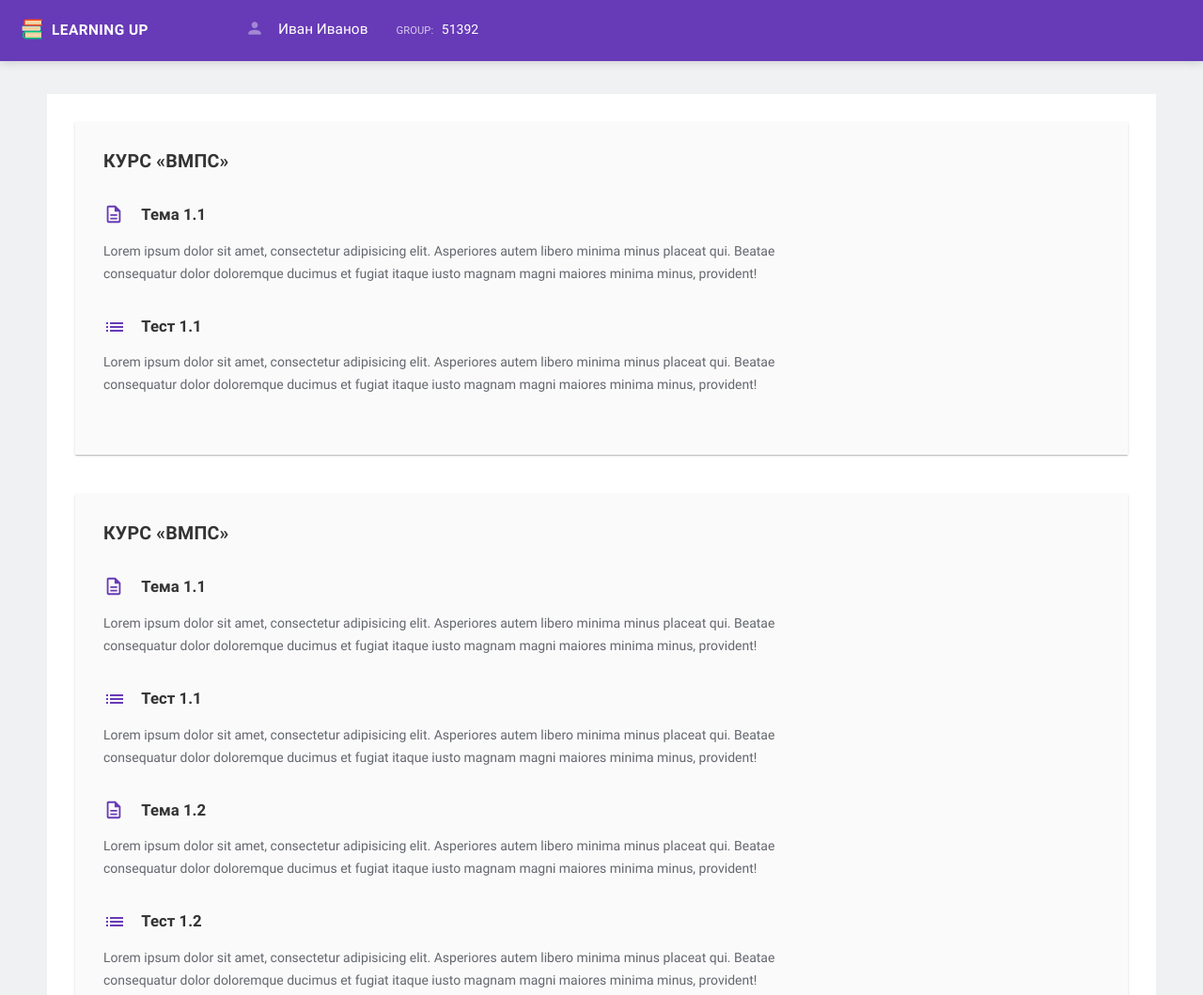
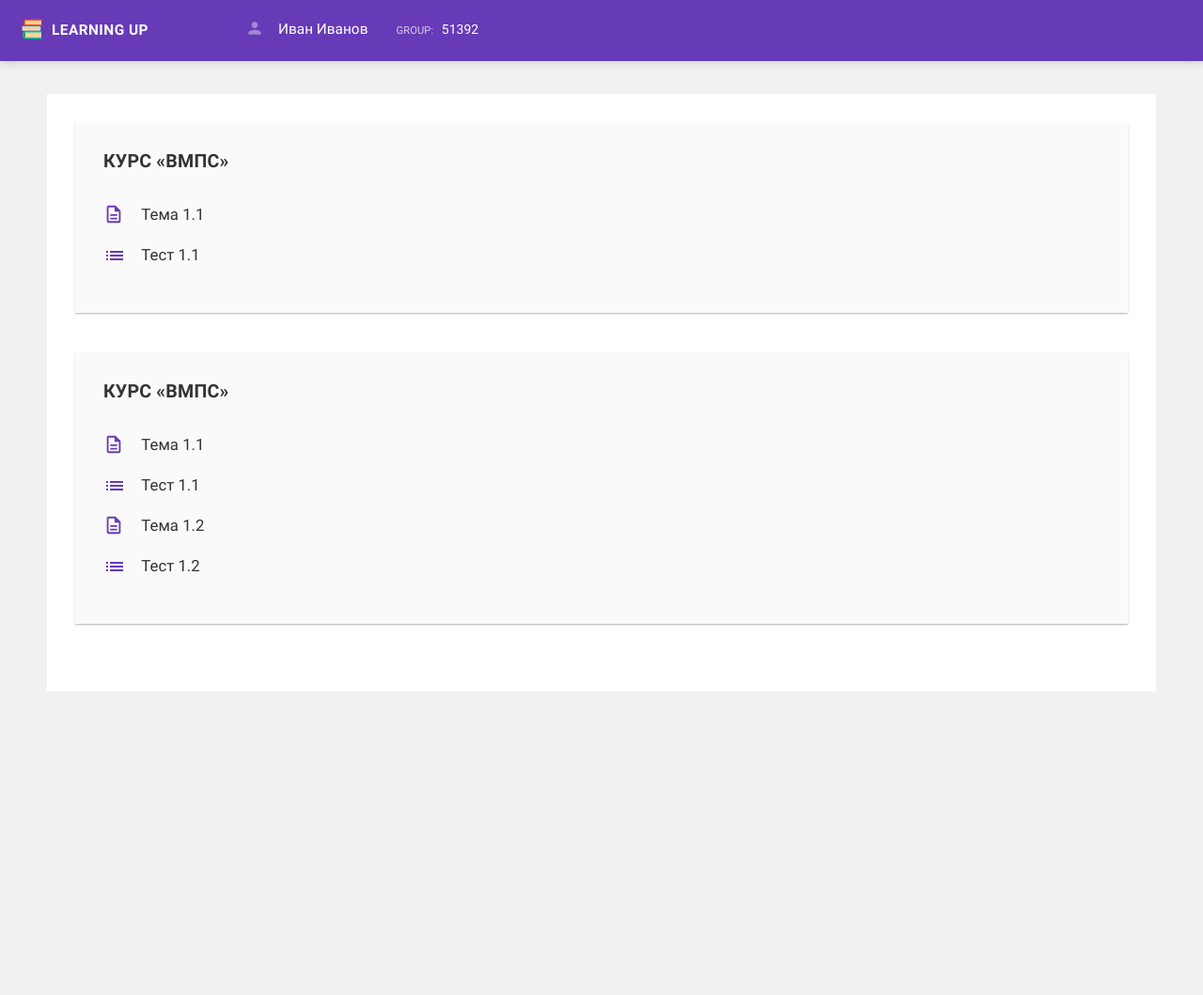
Before and after one commit to dimadk24/learning-app-layout, a website: page source/dashboard.html in a window 1280 px wide. Shown: the top 1059 px of the page at 94% size. After the commit the page ends 806 px from the top, so only its background shows below. Drawn offline with nearby package versions, Linux system fonts and the light colour scheme; files that its build step writes are made by us from their sources.

Commit message:
feat: remove unnecessary descriptions

```diff
--- a/source/dashboard.html
+++ b/source/dashboard.html
@@ -14,10 +14,7 @@
 
 <body>
   <header class="page-header">
-    <h1 class="page-header__title">
-      <span class="page-header__icon"></span>
-      Learning up
-    </h1>
+    <h1 class="page-header__title">Learning up</h1>
 
     <nav class="nav">
       <p class="nav__student">
@@ -35,23 +32,11 @@
         <a href="#">
           <div class="course-item course-item--theme">
             <span class="course-item__name">Тема 1.1</span>
-            <p class="course-item__description">
-              Lorem ipsum dolor sit amet, consectetur adipisicing elit. Asperiores
-              autem libero minima minus placeat qui. Beatae consequatur dolor
-              doloremque ducimus et fugiat itaque iusto magnam magni maiores
-              minima minus, provident!
-            </p>
           </div>
         </a>
         <a href="#">
           <div class="course-item course-item--test">
             <span class="course-item__name">Тест 1.1</span>
-            <p class="course-item__description">
-              Lorem ipsum dolor sit amet, consectetur adipisicing elit. Asperiores
-              autem libero minima minus placeat qui. Beatae consequatur dolor
-              doloremque ducimus et fugiat itaque iusto magnam magni maiores
-              minima minus, provident!
-            </p>
           </div>
         </a>
       </div>
@@ -61,46 +46,22 @@
         <a href="#">
           <div class="course-item course-item--theme">
             <span class="course-item__name">Тема 1.1</span>
-            <p class="course-item__description">
-              Lorem ipsum dolor sit amet, consectetur adipisicing elit. Asperiores
-              autem libero minima minus placeat qui. Beatae consequatur dolor
-              doloremque ducimus et fugiat itaque iusto magnam magni maiores
-              minima minus, provident!
-            </p>
           </div>
         </a>
         <a href="#">
           <div class="course-item course-item--test">
             <span class="course-item__name">Тест 1.1</span>
-            <p class="course-item__description">
-              Lorem ipsum dolor sit amet, consectetur adipisicing elit. Asperiores
-              autem libero minima minus placeat qui. Beatae consequatur dolor
-              doloremque ducimus et fugiat itaque iusto magnam magni maiores
-              minima minus, provident!
-            </p>
           </div>
         </a>
 
         <a href="#">
           <div class="course-item course-item--theme">
             <span class="course-item__name">Тема 1.2</span>
-            <p class="course-item__description">
-              Lorem ipsum dolor sit amet, consectetur adipisicing elit. Asperiores
-              autem libero minima minus placeat qui. Beatae consequatur dolor
-              doloremque ducimus et fugiat itaque iusto magnam magni maiores
-              minima minus, provident!
-            </p>
           </div>
         </a>
         <a href="#">
           <div class="course-item course-item--test">
             <span class="course-item__name">Тест 1.2</span>
-            <p class="course-item__description">
-              Lorem ipsum dolor sit amet, consectetur adipisicing elit. Asperiores
-              autem libero minima minus placeat qui. Beatae consequatur dolor
-              doloremque ducimus et fugiat itaque iusto magnam magni maiores
-              minima minus, provident!
-            </p>
           </div>
         </a>
       </div>
--- a/source/sass/blocks/dashboard.scss
+++ b/source/sass/blocks/dashboard.scss
@@ -3,10 +3,10 @@
   text-decoration: none;
 }
 
-.course a:hover .course-item__description,
-.course a:focus .course-item__description {
+.course a:hover .course-item__name,
+.course a:focus .course-item__name {
   color: $black;
-  text-shadow: 0 0 1px rgba(0, 0, 0, 0.1);
+  text-shadow: 0 0 1px rgba(0, 0, 0, 0.2);
 }
 
 .course {
@@ -64,16 +64,4 @@
 
 .course-item__name {
   font-size: 1.2em;
-  font-weight: 700;
 }
-
-.course-item__description {
-  width: 70%;
-  color: $semi-transparent-dark;
-}
-
-@media (max-width: $tablet-width) {
-  .course-item__description {
-    width: 100%;
-  }
-}
```
